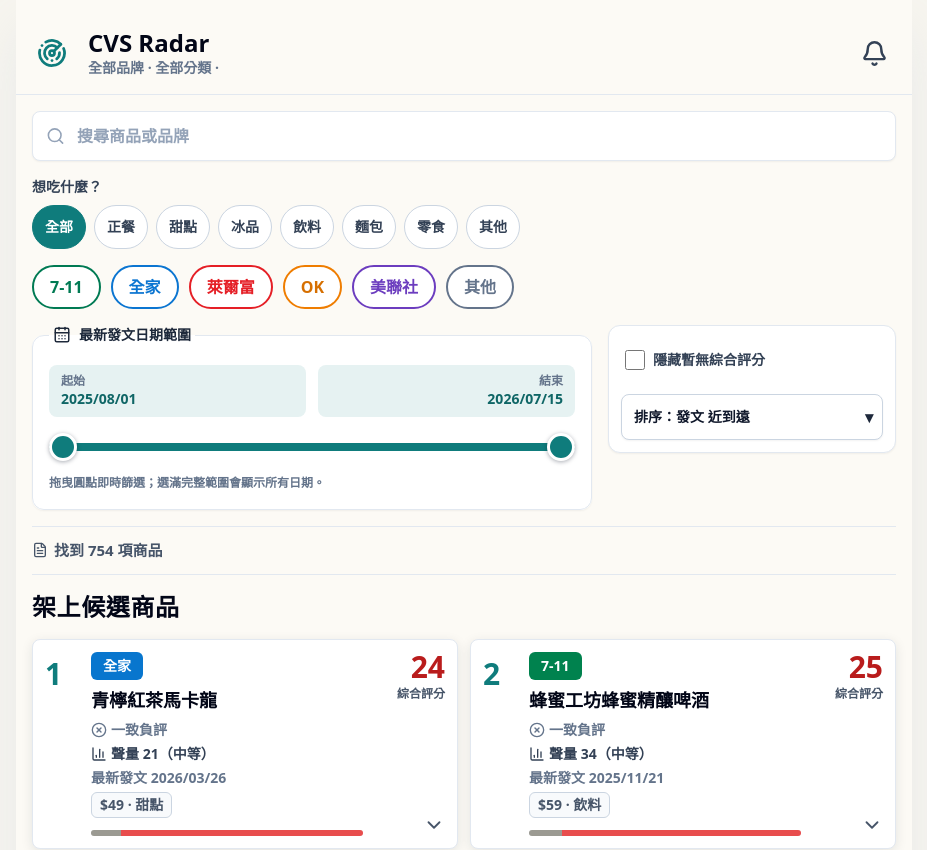
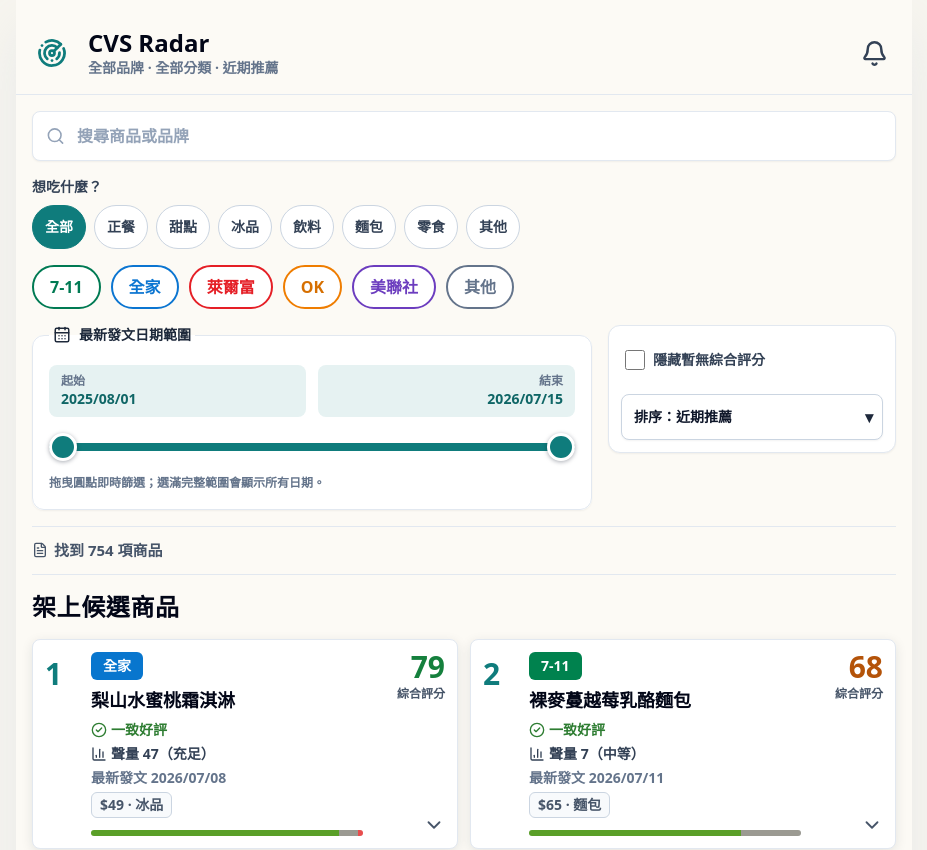
Before and after one commit to YuHsunWang/cvs-radar, a Next.js app in the folder web/: page / in a window 1280 px wide. Shown: the top 850 px of the page, without its empty margins (176-1103 px from the left). Built offline with nearby package versions, Linux system fonts and the light colour scheme.

Commit message:
add time-decayed recommendation and discussion ranking

```diff
--- a/web/components/ProductExplorer.tsx
+++ b/web/components/ProductExplorer.tsx
@@ -34,7 +34,7 @@
   const [query, setQuery] = useState('')
   const [brand, setBrand] = useState<string | null>(null)
   const [category, setCategory] = useState<CategoryKey | null>(null)
-  const [sortKey, setSortKey] = useState<SortKey>('latestDateDesc')
+  const [sortKey, setSortKey] = useState<SortKey>('recentRecommendationDesc')
   const [hideNoScore, setHideNoScore] = useState(false)
   const [filters, setFilters] = useState<AdvancedFilters>({ fromDate: '', toDate: '' })
   const [expanded, setExpanded] = useState<Set<string>>(new Set())
@@ -167,10 +167,8 @@
                   }}
                   className="h-full w-full min-w-0 appearance-none rounded-lg border border-slate-300 bg-white py-3 pl-3 pr-8 text-left text-sm font-black text-slate-900 shadow-sm"
                 >
-                  <option value="latestDateDesc">排序：發文 近到遠</option>
-                  <option value="latestDateAsc">排序：發文 遠到近</option>
-                  <option value="volumeDesc">排序：聲量 高到低</option>
-                  <option value="volumeAsc">排序：聲量 低到高</option>
+                  <option value="recentRecommendationDesc">排序：近期推薦</option>
+                  <option value="discussionHeatDesc">排序：討論熱度</option>
                   <option value="fairScoreDesc">排序：綜合評分 高到低</option>
                   <option value="fairScoreAsc">排序：綜合評分 低到高</option>
                 </select>
```
